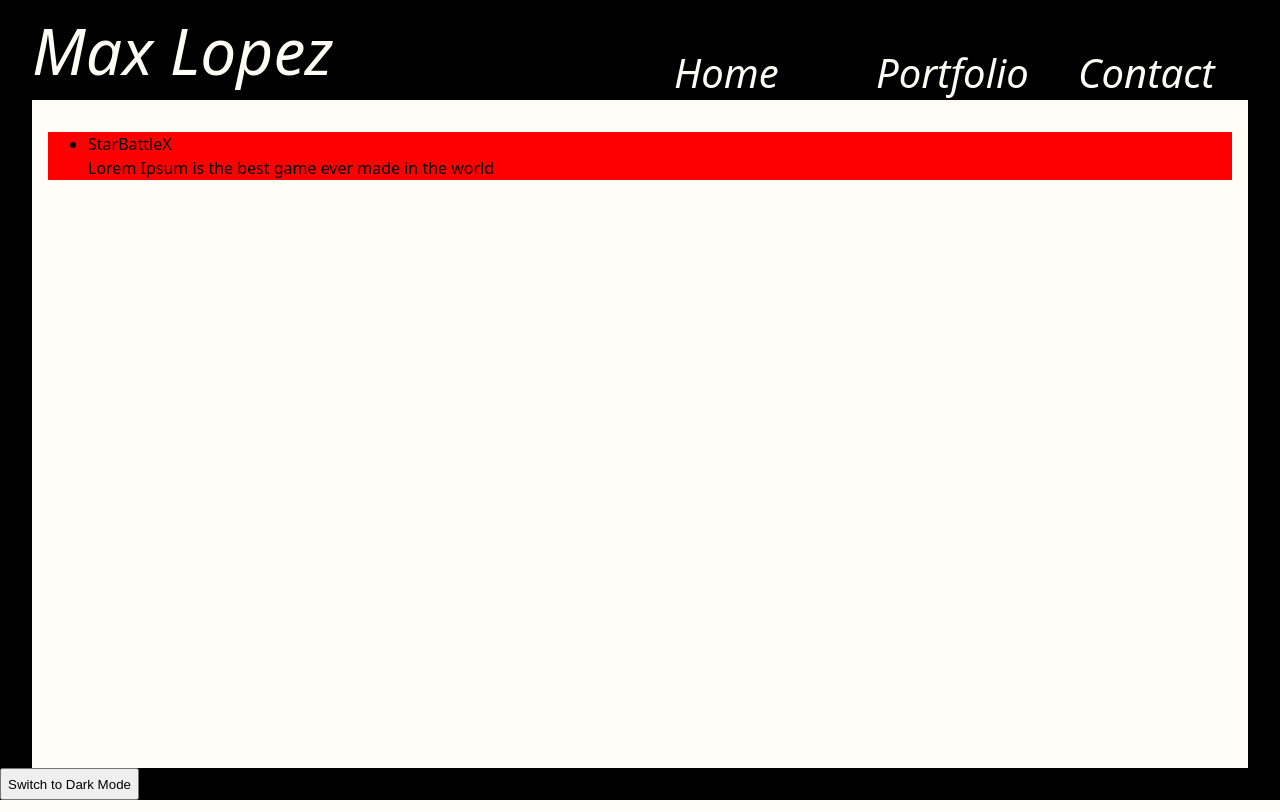
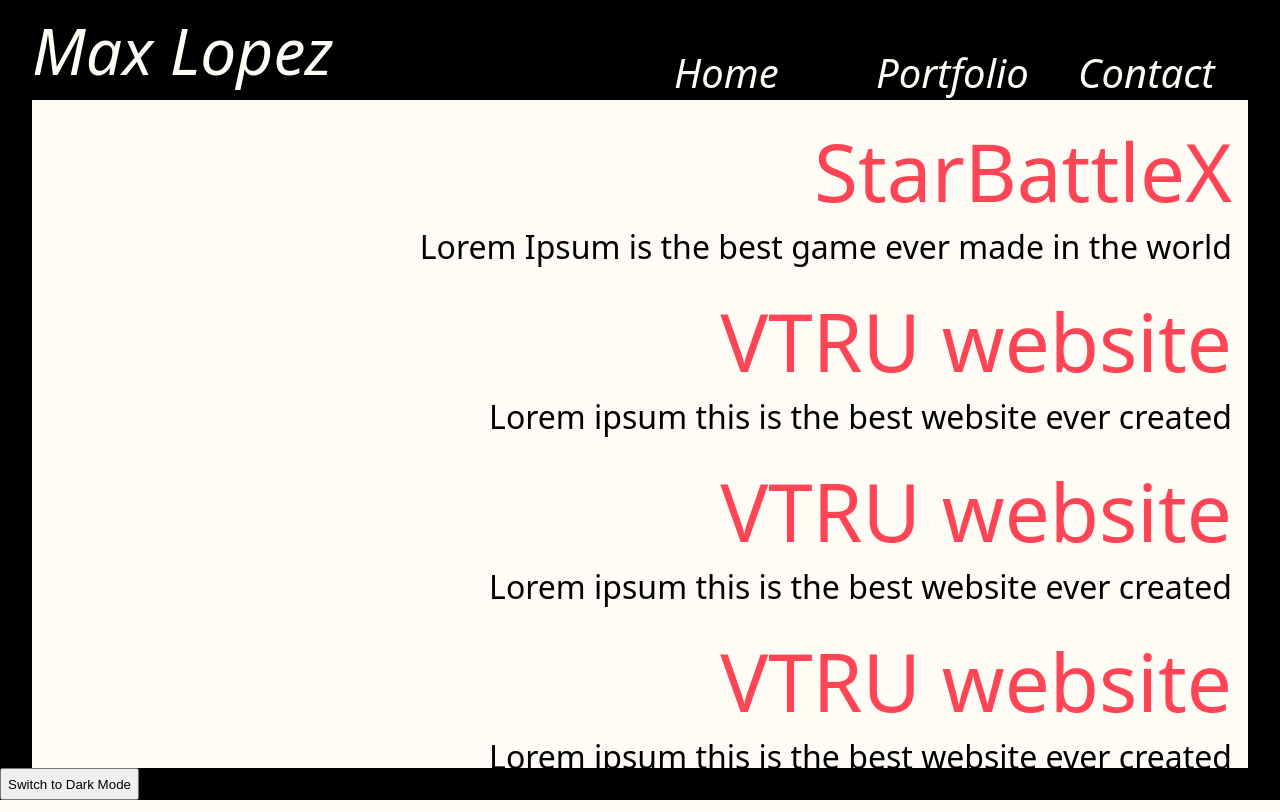
Before and after one commit to maxizek30/personal-site, a React (Vite) app in the folder my-app/: page /portfolio in a window 1280 px wide. Built offline with nearby package versions, Linux system fonts and the light colour scheme.

Commit message:
Style the ProjectsList to match rest of project

```diff
--- a/my-app/src/components/ProjectsList.jsx
+++ b/my-app/src/components/ProjectsList.jsx
@@ -1,7 +1,9 @@
+import "../styles/ProjectsList.css"
+
 const ProjectsList = ({ projects }) => {
     return (
         <>
-           <ul>
+           <ul className="Projects-List">
                 {projects.map(project => (
                     <li key={project.name}>
                         <div className="Project-Name">{project.name}</div>
--- a/my-app/src/pages/Portfolio.jsx
+++ b/my-app/src/pages/Portfolio.jsx
@@ -5,12 +5,32 @@ const projects = [
   {
     name: "StarBattleX",
     description: "Lorem Ipsum is the best game ever made in the world"
+  },
+  {
+    name: "VTRU website",
+    description: "Lorem ipsum this is the best website ever created"
+  },
+  {
+    name: "VTRU website",
+    description: "Lorem ipsum this is the best website ever created"
+  },
+  {
+    name: "VTRU website",
+    description: "Lorem ipsum this is the best website ever created"
+  },
+  {
+    name: "VTRU website",
+    description: "Lorem ipsum this is the best website ever created"
+  },
+  {
+    name: "VTRU website",
+    description: "Lorem ipsum this is the best website ever created"
   }
 ];
 function Portfolio() {
   return (
     <>
-    <div className="projects-list">
+    <div className="projects-container">
       <ProjectsList projects={projects}/>
     </div>
     </>
--- a/my-app/src/styles/Portfolio.css
+++ b/my-app/src/styles/Portfolio.css
@@ -1,4 +1,5 @@
-.projects-list {
-    background-color: red;
+.projects-container {
     width: 100%;
+    display: flex;
+    justify-content: flex-end;
 }
--- /dev/null
+++ b/my-app/src/styles/ProjectsList.css
@@ -0,0 +1,24 @@
+.Projects-List {
+    list-style-type: none;
+    margin: 0;
+    padding: 0;
+    display: flex;
+    flex-direction: column;
+    gap: 18px;
+}
+.Project-Name {
+    color: #FD4556;
+    text-align: right;
+    font-size: 80px;
+    font-style: normal;
+    font-weight: 100;
+    line-height: normal;
+}
+.Project-Description {
+    color: #000;
+    text-align: right;
+    font-size: 32px;
+    font-style: normal;
+    font-weight: 100;
+    line-height: normal;
+}
```
